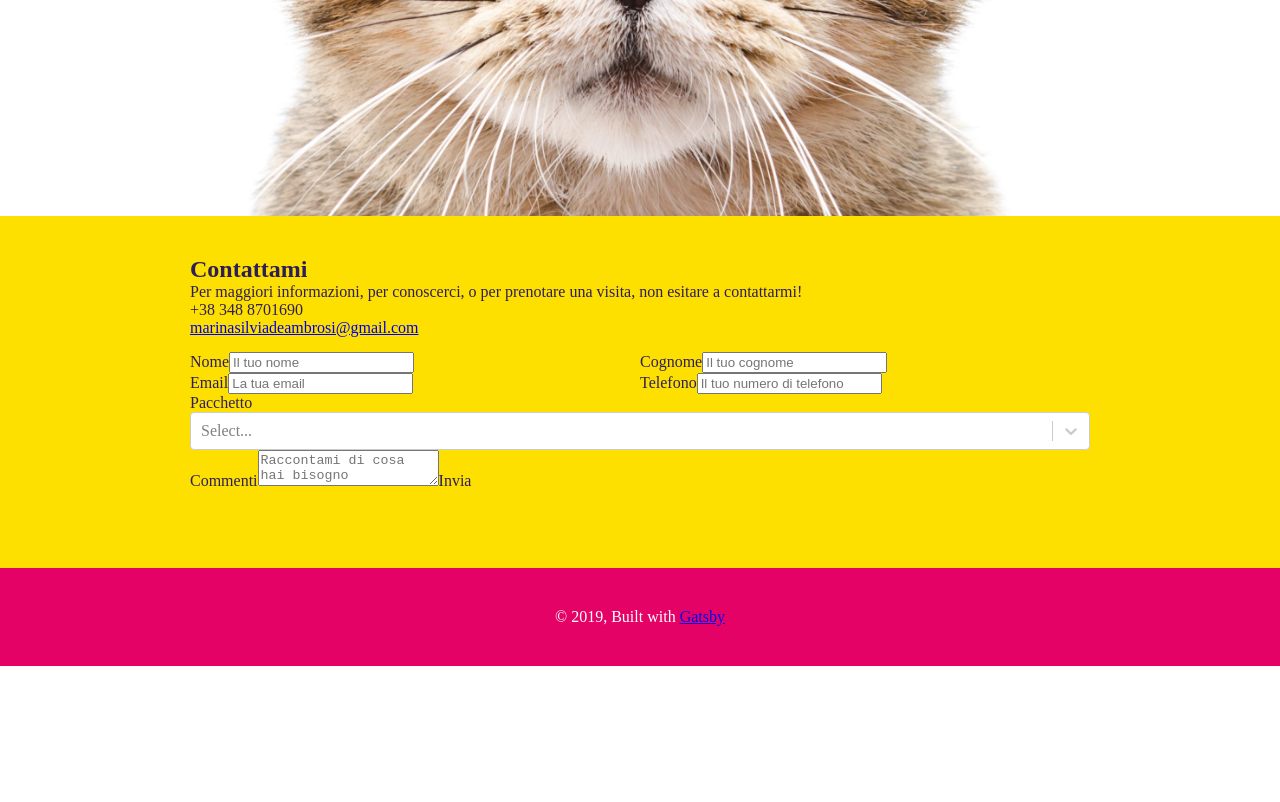
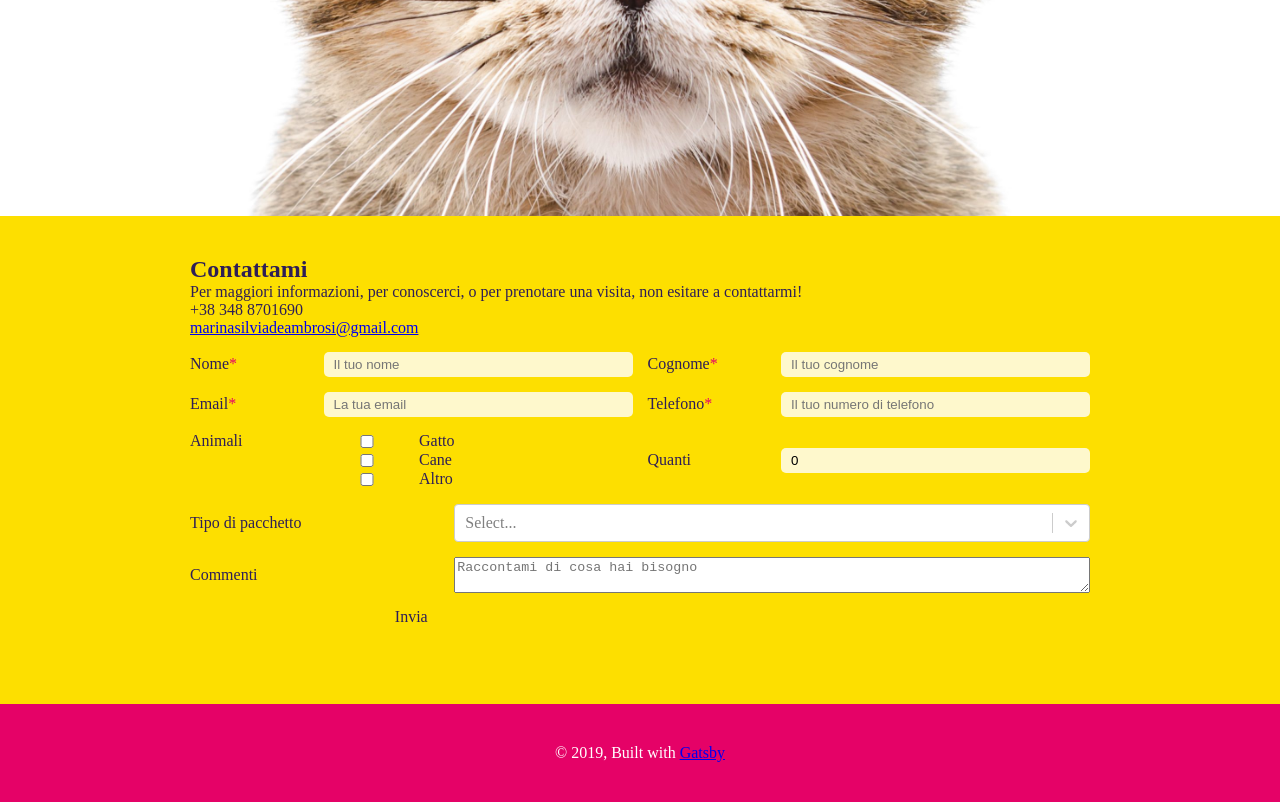
Before and after one commit to simoneferrero/marina-cat-sitter, a Gatsby site: page / in a window 1280 px wide. Shown: the part 3793-4595 px from the top of the page. Before the commit the page ends 4459 px from the top, so only its background shows below. Built offline with nearby package versions, Linux system fonts and the light colour scheme; Gatsby itself is replaced by a stand-in of ours; what typography-theme-bootstrap would draw is missing.

Commit message:
contacts: Added fields to contacts form

```diff
--- a/src/components/ContactForm.js
+++ b/src/components/ContactForm.js
@@ -1,48 +1,127 @@
 import React, { useContext } from 'react'
-import PropTypes from 'prop-types'
-import styled from 'styled-components/macro'
-import { Field, Formik } from 'formik'
+import styled, { css } from 'styled-components/macro'
+import { Field, FieldArray, Formik } from 'formik'
 import * as Yup from 'yup'
 import Select from 'react-select'
 
 import FormContext from '../context/FormContext'
+import { packages } from '../constants/index'
 
-const StyledPersonalInfoSection = styled.div`
+const StyledForm = styled.form`
 	display: grid;
+	grid-gap: 15px;
 	grid-template-columns: repeat(2, 1fr);
+	padding: 15px 0;
+`
+const StyledLabel = styled.label`
+	display: grid;
+	grid-column: ${({ fullWidth }) => fullWidth && '1/3'};
+	grid-gap: 10px;
+	grid-template-columns: 2fr 5fr;
+	width: 100%;
+
+	> * {
+		align-self: center;
+	}
+
+	span > span {
+		color: ${({ theme: { colors } }) => colors.pink};
+	}
+`
+const inputStyles = css`
+	appearance: none;
+	background: rgba(255, 255, 255, 0.8);
+	border: 2px solid
+		${({ required, theme: { colors } }) =>
+			required ? colors.pink : 'transparent'};
+	border-radius: 5px;
+	outline: none;
+	padding: 3px 8px;
+`
+const StyledField = styled(Field)`
+	${inputStyles}
+`
+const StyledAnimalsContainer = styled.div`
+	display: grid;
+	grid-gap: 10px;
+	grid-template-columns: 2fr 5fr;
+	width: 100%;
 `
 
 const ContactForm = () => {
 	const {
 		state: { selectedPackage },
 	} = useContext(FormContext)
-	const selectedPackageOptions = [
-		{ value: '30min', label: '30 minuti' },
-		{ value: '1hour', label: '1 ora' },
-		{ value: 'night', label: 'Notturna' },
-	]
+	const selectedPackageOptions = packages.map(({ id, title }) => ({
+		value: id,
+		label: title,
+	}))
 	const initialValues = {
-		comments: '',
+		animali: {
+			quantità: 0,
+			tipi: [],
+		},
+		cognome: '',
+		commenti: '',
 		email: '',
-		lastName: '',
-		name: '',
-		selectedPackage: selectedPackageOptions.find(
+		nome: '',
+		pacchetto: selectedPackageOptions.find(
 			({ value }) => value === selectedPackage
 		),
-		telephone: '',
-		__gotcha: undefined,
+		telefono: '',
+		_gotcha: undefined,
 	}
 	const validationSchema = Yup.object().shape({
-		comments: Yup.string(),
+		animali: Yup.object({
+			quantità: Yup.number().nullable(),
+			tipi: Yup.array(),
+		}),
+		cognome: Yup.string().required('Obbligatorio'),
+		commenti: Yup.string().required('Obbligatorio'),
 		email: Yup.string()
 			.email()
 			.required('Obbligatorio'),
-		lastName: Yup.string().required('Obbligatorio'),
-		name: Yup.string().required('Obbligatorio'),
-		selectedPackage: Yup.string().nullable(),
-		telephone: Yup.string().required('Obbligatorio'),
+		nome: Yup.string().required('Obbligatorio'),
+		pacchetto: Yup.string().nullable(),
+		telefono: Yup.string().required('Obbligatorio'),
 		_gotcha: Yup.string().nullable(),
 	})
+	const personalInfoFields = [
+		{
+			id: 'nome',
+			labelText: 'Nome',
+			placeholder: 'Il tuo nome',
+		},
+		{
+			id: 'cognome',
+			labelText: 'Cognome',
+			placeholder: 'Il tuo cognome',
+		},
+		{
+			id: 'email',
+			labelText: 'Email',
+			placeholder: 'La tua email',
+		},
+		{
+			id: 'telefono',
+			labelText: 'Telefono',
+			placeholder: 'Il tuo numero di telefono',
+		},
+	]
+	const animals = [
+		{
+			id: 'gatto',
+			name: 'Gatto',
+		},
+		{
+			id: 'cane',
+			name: 'Cane',
+		},
+		{
+			id: 'altro',
+			name: 'Altro',
+		},
+	]
 
 	return (
 		<Formik
@@ -58,63 +137,86 @@ const ContactForm = () => {
 		>
 			{({
 				errors,
-				setFieldValue,
 				handleBlur,
 				handleSubmit,
 				isSubmitting,
+				setFieldValue,
+				touched,
 				values,
 			}) => {
 				return (
-					<form onSubmit={handleSubmit}>
-						<StyledPersonalInfoSection>
-							<label htmlFor="name">
-								Nome
-								<Field name="name" placeholder="Il tuo nome" type="text" />
-							</label>
-							<label htmlFor="lastName">
-								Cognome
-								<Field
-									name="lastName"
-									placeholder="Il tuo cognome"
+					<StyledForm onSubmit={handleSubmit}>
+						{personalInfoFields.map(({ id, labelText, placeholder }) => (
+							<StyledLabel key={id} htmlFor={id}>
+								<span>
+									{labelText}
+									<span>*</span>
+								</span>
+								<StyledField
+									name={id}
+									placeholder={placeholder}
+									required={touched[id] && errors[id]}
 									type="text"
 								/>
-							</label>
-							<label htmlFor="email">
-								Email
-								<Field name="email" placeholder="La tua email" type="text" />
-							</label>
-							<label htmlFor="telephone">
-								Telefono
-								<Field
-									name="telephone"
-									placeholder="Il tuo numero di telefono"
-									type="text"
-								/>
-							</label>
-						</StyledPersonalInfoSection>
-						<label htmlFor="selectedPackage">
-							Pacchetto
+							</StyledLabel>
+						))}
+						<FieldArray
+							name="animali.tipi"
+							render={({ push, remove }) => (
+								<StyledAnimalsContainer>
+									<span>Animali</span>
+									<div>
+										{animals.map(({ id, name }) => (
+											<StyledLabel key={id}>
+												<input
+													name="animali"
+													type="checkbox"
+													value={id}
+													checked={values.animali.tipi.includes(id)}
+													onChange={({ target: { checked } }) => {
+														checked
+															? push(id)
+															: remove(values.animali.tipi.indexOf(id))
+													}}
+												/>{' '}
+												{name}
+											</StyledLabel>
+										))}
+									</div>
+								</StyledAnimalsContainer>
+							)}
+						/>
+						<StyledLabel htmlFor="animali.quantità">
+							<span>Quanti</span>
+							<StyledField
+								name="animali.quantità"
+								placeholder="Quanti animali hai"
+								type="number"
+							/>
+						</StyledLabel>
+						<StyledLabel fullWidth htmlFor="pacchetto">
+							<span>Tipo di pacchetto</span>
 							<Select
-								id="selectedPackage"
+								id="pacchetto"
 								options={selectedPackageOptions}
-								onChange={value => setFieldValue('selectedPackage', value)}
+								onChange={value => setFieldValue('pacchetto', value)}
 								onBlur={handleBlur}
-								value={values.selectedPackage}
+								value={values.pacchetto}
 							/>
-						</label>
-						<label htmlFor="comments">
-							Commenti
+						</StyledLabel>
+						<StyledLabel fullWidth htmlFor="commenti">
+							<span>Commenti</span>
 							<Field
 								component="textarea"
-								name="comments"
+								name="commenti"
 								placeholder="Raccontami di cosa hai bisogno"
 							/>
-						</label>
+						</StyledLabel>
 						<Field name="_gotcha" style={{ display: 'none' }} />
 						<button type="submit" disabled={isSubmitting}>
 							Invia
 						</button>
-					</form>
+					</StyledForm>
 				)
 			}}
 		</Formik>
--- a/src/components/Packages.js
+++ b/src/components/Packages.js
@@ -3,6 +3,7 @@ import styled, { css, ThemeContext } from 'styled-components/macro'
 
 import FormContext from '../context/FormContext'
 import smoothScroll from '../helpers/smoothScroll'
+import { packages } from '../constants/index'
 
 const activePackageStyles = css`
 	transform: scale(1.5);
@@ -79,30 +80,10 @@ const StyledPackage = styled.div`
 `
 
 const Packages = () => {
-	const [active, setActive] = useState('1hour')
+	const favouritePackage = '1 ora'
+	const [active, setActive] = useState(favouritePackage)
 	const { dispatch } = useContext(FormContext)
 	const { headerHeight } = useContext(ThemeContext)
-	const packages = [
-		{
-			id: '30min',
-			title: '30 minuti',
-			text:
-				'Una visita breve per dare da mangiare, pulire la sabbietta e assicurarti che tutto sia a posto',
-		},
-		{
-			id: '1hour',
-			title: '1 ora',
-			text:
-				'Una visita più lunga per dare da mangiare, pulire la sabbietta e fare compagnia ai tuoi animali',
-			favourite: true,
-		},
-		{
-			id: 'night',
-			title: 'Notturna',
-			text:
-				'Nel caso i tuoi animali necessitino di cure particolari o di una compagnia prolungata',
-		},
-	]
 	const handleClick = selectedPackage => {
 		dispatch({ type: 'SET_SELECTED_PACKAGE', payload: { selectedPackage } })
 		smoothScroll('contacts', { offset: headerHeight })
@@ -117,7 +98,7 @@ const Packages = () => {
 						active={active === id}
 						key={id}
 						onMouseEnter={() => setActive(id)}
-						onMouseLeave={() => setActive('1hour')}
+						onMouseLeave={() => setActive(favouritePackage)}
 					>
 						<h4>{title}</h4>
 						<p>{text}</p>
--- /dev/null
+++ b/src/constants/index.js
@@ -0,0 +1,21 @@
+export const packages = [
+	{
+		id: '30 minuti',
+		title: '30 minuti',
+		text:
+			'Una visita breve per dare da mangiare, pulire la sabbietta e assicurarti che tutto sia a posto',
+	},
+	{
+		id: '1 ora',
+		title: '1 ora',
+		text:
+			'Una visita più lunga per dare da mangiare, pulire la sabbietta e fare compagnia ai tuoi animali',
+		favourite: true,
+	},
+	{
+		id: 'notturna',
+		title: 'Notturna',
+		text:
+			'Nel caso i tuoi animali necessitino di cure particolari o di una compagnia prolungata',
+	},
+]
```
